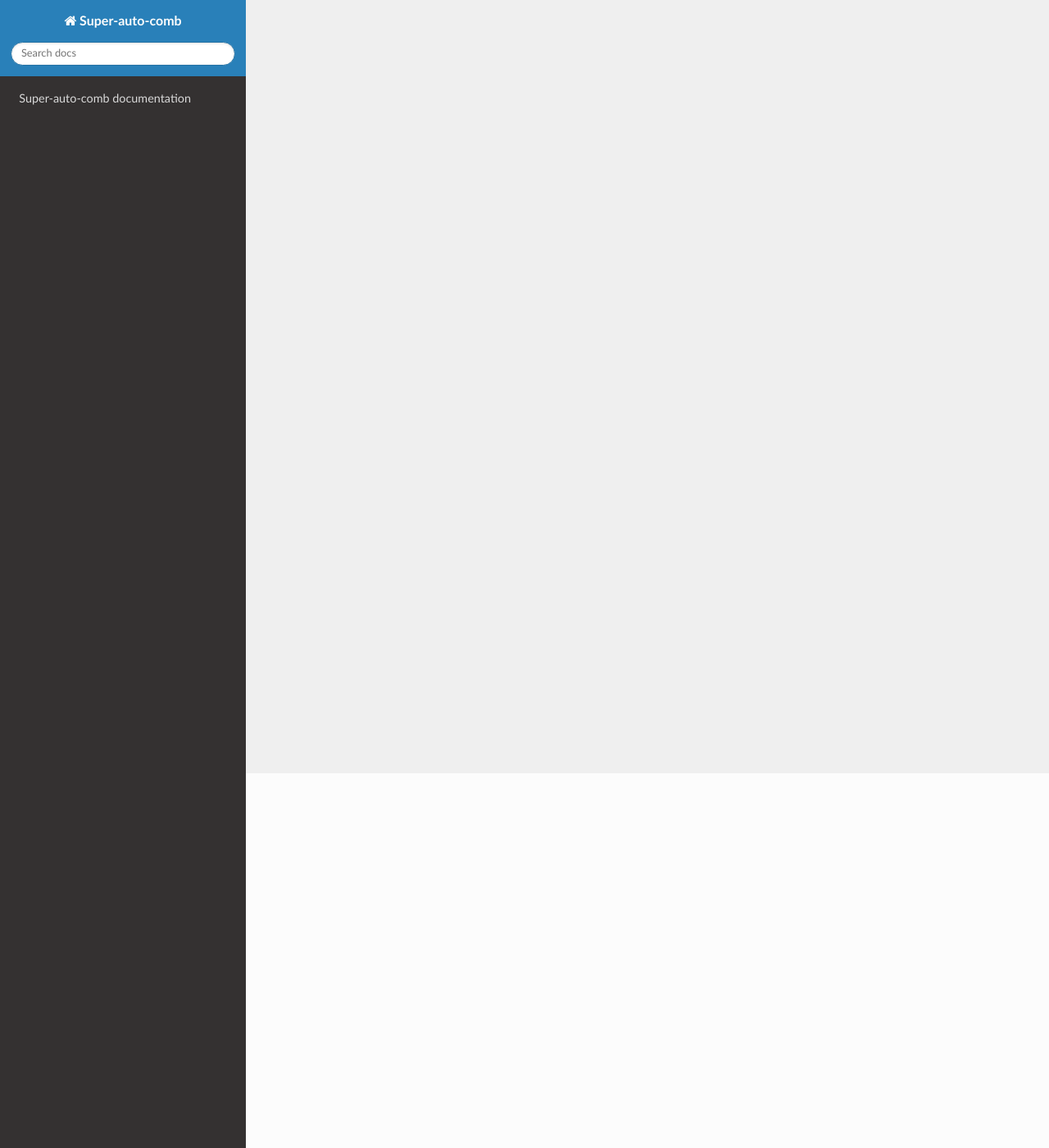
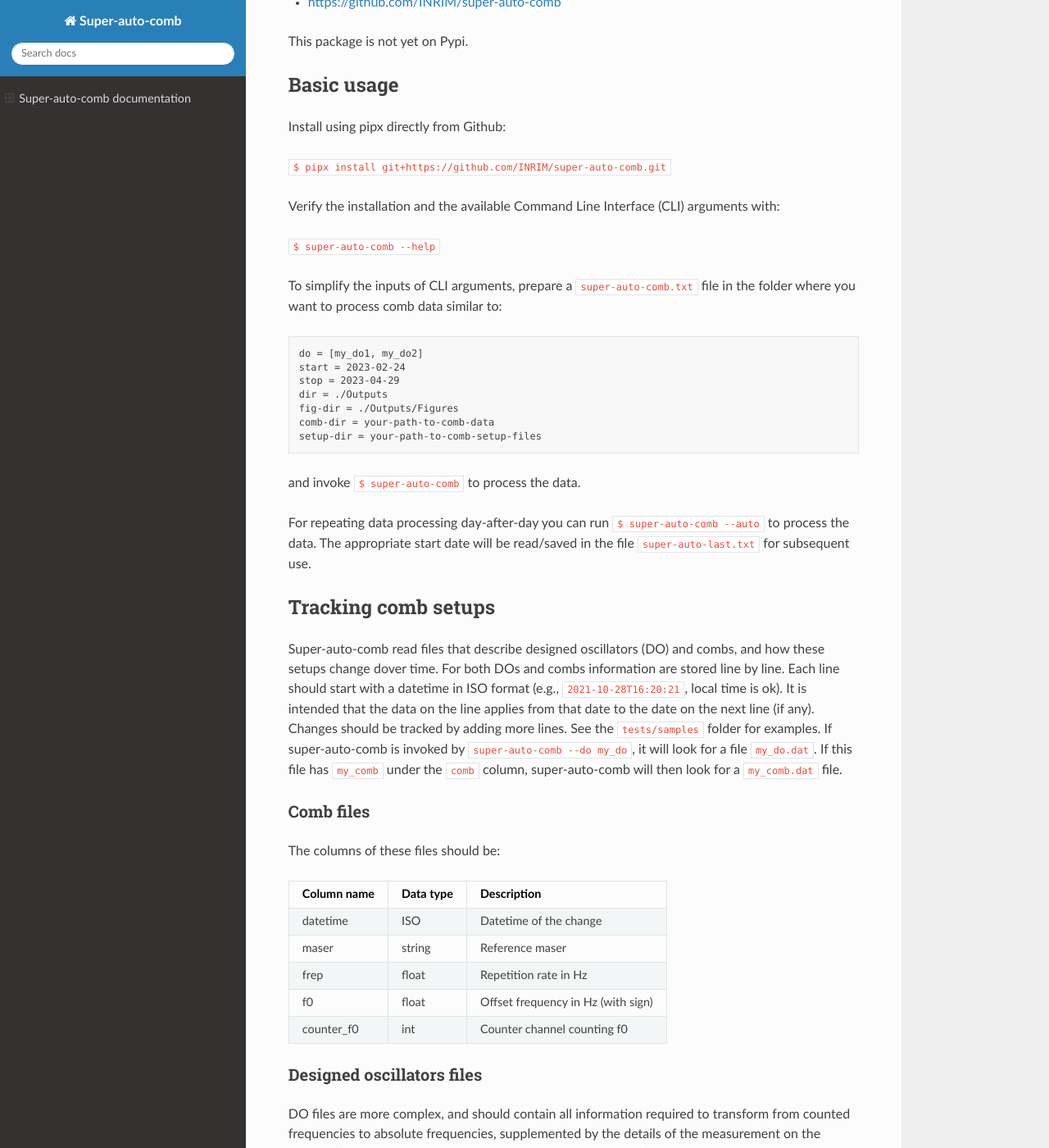
Before and after one commit to INRIM/super-auto-comb, a Sphinx documentation site: the page built from docs/source/index.md, in a window 1280 px wide and 1400 px high, scrolled down 457 px. Shown: the whole window at 82% size. Built offline with Sphinx 7.4.7 and the Read the Docs theme 2.0.0, drawn with Linux system fonts in a browser that asks for light colours; some of the changed text lies outside the part shown.

````diff
--- a/docs/source/index.md
+++ b/docs/source/index.md
@@ -7,6 +7,108 @@
 
 This is the documentation for Super-auto-comb.
 
+
+Super-auto-comb is a python script for processing optical comb data useful for Time\&Frequency science in the optical domain.
+Super-auto-combs outputs data in the ROCIT format, useful for comparison using optical fibre links, developed for the [EMPIR project ROCIT](http://empir.npl.co.uk/rocit/) and for the [European Partnership on Metrology Project TOCK](https://www.ptb.de/epm2022/tock/home).
+See also:
+- <https://github.com/INRIM/tintervals>
+- <https://github.com/INRIM/optical-link-data-format>
+
+Development is at
+- <https://github.com/INRIM/super-auto-comb>
+
+
+This package is not yet on Pypi.
+
+
+## Basic usage
+Install using pipx directly from Github:
+
+`$ pipx install git+https://github.com/INRIM/super-auto-comb.git`
+
+Verify the installation and the available Command Line Interface (CLI) arguments with:
+
+`$ super-auto-comb --help`
+
+To simplify the inputs of CLI arguments, prepare a `super-auto-comb.txt` file in the folder where you want to process comb data similar to:
+
+    do = [my_do1, my_do2]
+    start = 2023-02-24
+    stop = 2023-04-29
+    dir = ./Outputs
+    fig-dir = ./Outputs/Figures
+    comb-dir = your-path-to-comb-data
+    setup-dir = your-path-to-comb-setup-files
+
+and invoke `$ super-auto-comb` to process the data.
+
+For repeating data processing day-after-day you can run `$ super-auto-comb --auto` to process the data.
+The appropriate start date will be read/saved in the file `super-auto-last.txt` for subsequent use.
+
+## Tracking comb setups
+
+Super-auto-comb read files  that describe designed oscillators (DO) and combs, and how these setups change dover time. For both DOs and combs information are stored line by line. Each line should start with a datetime in ISO format (e.g., `2021-10-28T16:20:21`, local time is ok). It is intended that the data on the line applies from that date to the date on the next line (if any). Changes should be tracked by adding more lines. See the `tests/samples` folder for examples. If super-auto-comb is invoked by `super-auto-comb --do my_do`, it will look for a file `my_do.dat`. If this file has `my_comb` under the `comb` column, super-auto-comb will then look for a `my_comb.dat` file.
+
+### Comb files
+The columns of these files should be:
+
+| Column name | Data type | Description |
+|-------------|-----------|-------------|
+| datetime    | ISO       | Datetime of the change |
+| maser       | string    | Reference maser |
+| frep        | float     | Repetition rate in Hz |
+| f0          | float     | Offset frequency in Hz (with sign) |
+| counter_f0  | int       | Counter channel counting f0 |
+
+### Designed oscillators files
+
+DO files are more complex, and should contain all information required to transform from counted frequencies to absolute frequencies, supplemented  by the details of the measurement on the counter (divided in counter1 and counter2 for double counting)
+
+
+| Column name | Data type | Description |
+|-------------|-----------|-------------|
+| datetime    | ISO       | Datetime of the change |
+| comb        | string    | Comb used for the measurement `comb1` or `comb2`    |
+| physical    | string    | Physical oscillator    |
+| nominal     | string    | Nominal frequency in Hz (should be a string in quotes, e.g. `'518_295_836_590_863.6'`)|
+| kscale      | float     | Frequency scaling (typically 1, 2 in case of SHG) |
+| foffset     | float     | Offset frequency in Hz from the counted beatnote |
+| N           | int       | comb tooth |
+| fbeat_sign  | int       | sign of the physical beatnote |
+| f0_scale    | int       | scaling of f0 (typically 1, 2 for measurements with visible branch) |
+| counter1    | int       | Counter channel |
+| flo1        | float     | Local oscillator frequency in Hz (with sign)) |
+| min1        | float     | Minimum acceptable counted frequency |
+| max1        | float     | Maximum acceptable counted frequency |
+| counter2    | int       | Counter channel |
+| flo2        | float     | Local oscillator frequency in Hz (with sign)) |
+| min2        | float     | Minimum acceptable counted frequency |
+| max2        | float     | Maximum acceptable counted frequency |
+
+
+The math is:
+
+- $f_N = f_{rep} N + f_0 \times scale_{f_0}$
+
+- $f_{beat} = sign_{beat} \times |f_{counter} + f_{lo}|$
+
+- $f_{abs} = k_{scale} \times (f_N + f_{beat}) + f_{offset}$
+
+$f_{abs}$ should be close to the nominal frequency.
+If DOs get disconnected, then a line with only the datetime of disconnection can be used.
+
+
+## Acknowledgments
+This work has received funding from the European Partnership on Metrology, co-financed by the European Union’s Horizon Europe Research and Innovation Programme and by the Participating States, under grant number 22IEM01 TOCK.
+
+![badge](./Acknowledgement%20badge.png)
+
+## Authors
+
+(c) 2023-2024 Marco Pizzocaro - Istituto Nazionale di Ricerca Metrologica (INRIM)
+
+
+
 ```{toctree}
 :caption: 'Contents:'
 :maxdepth: 2
````
Also changed, not shown: README.md (+109 -0 lines), .readthedocs.yaml, docs/source/Acknowledgement badge.png (added), 9 other files.
